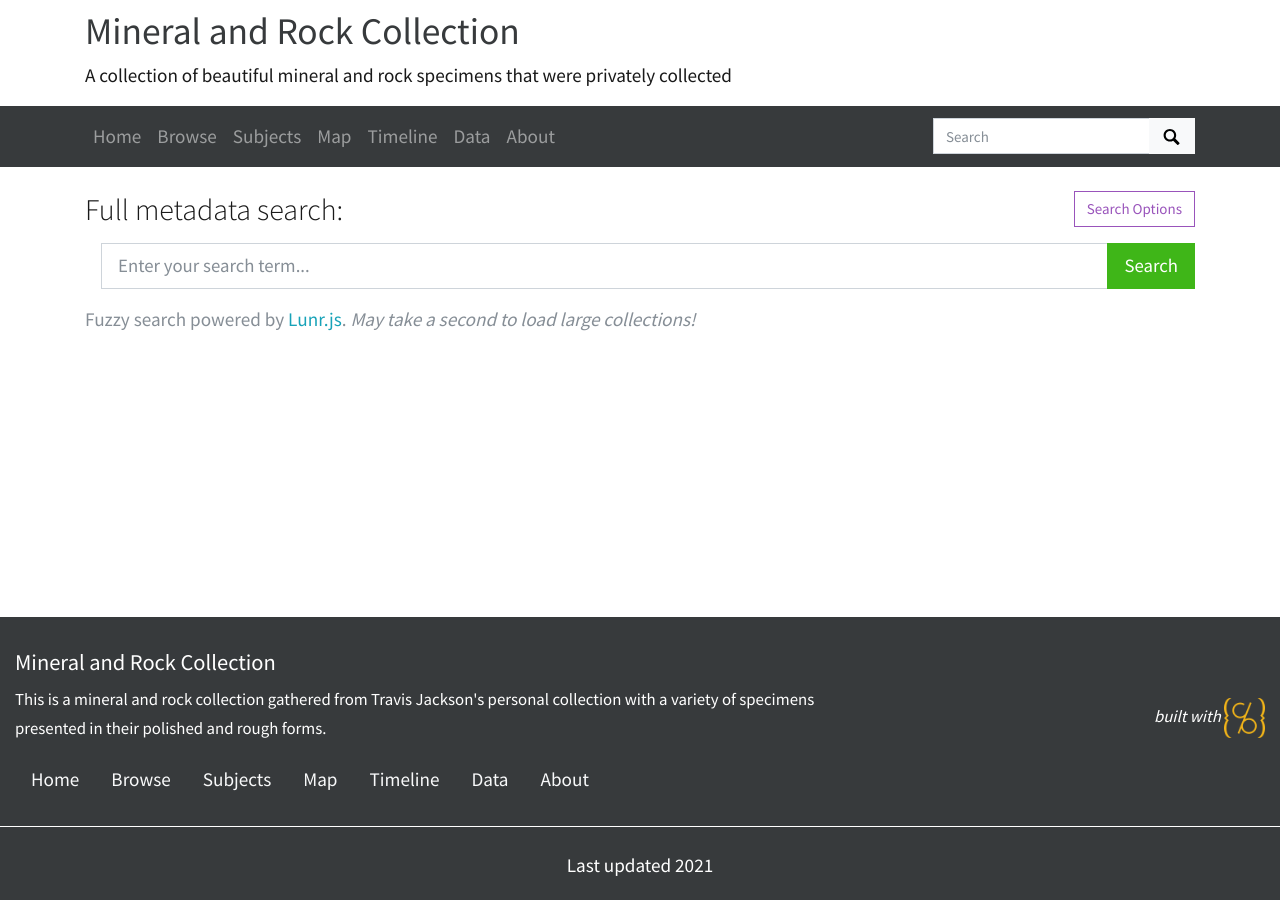
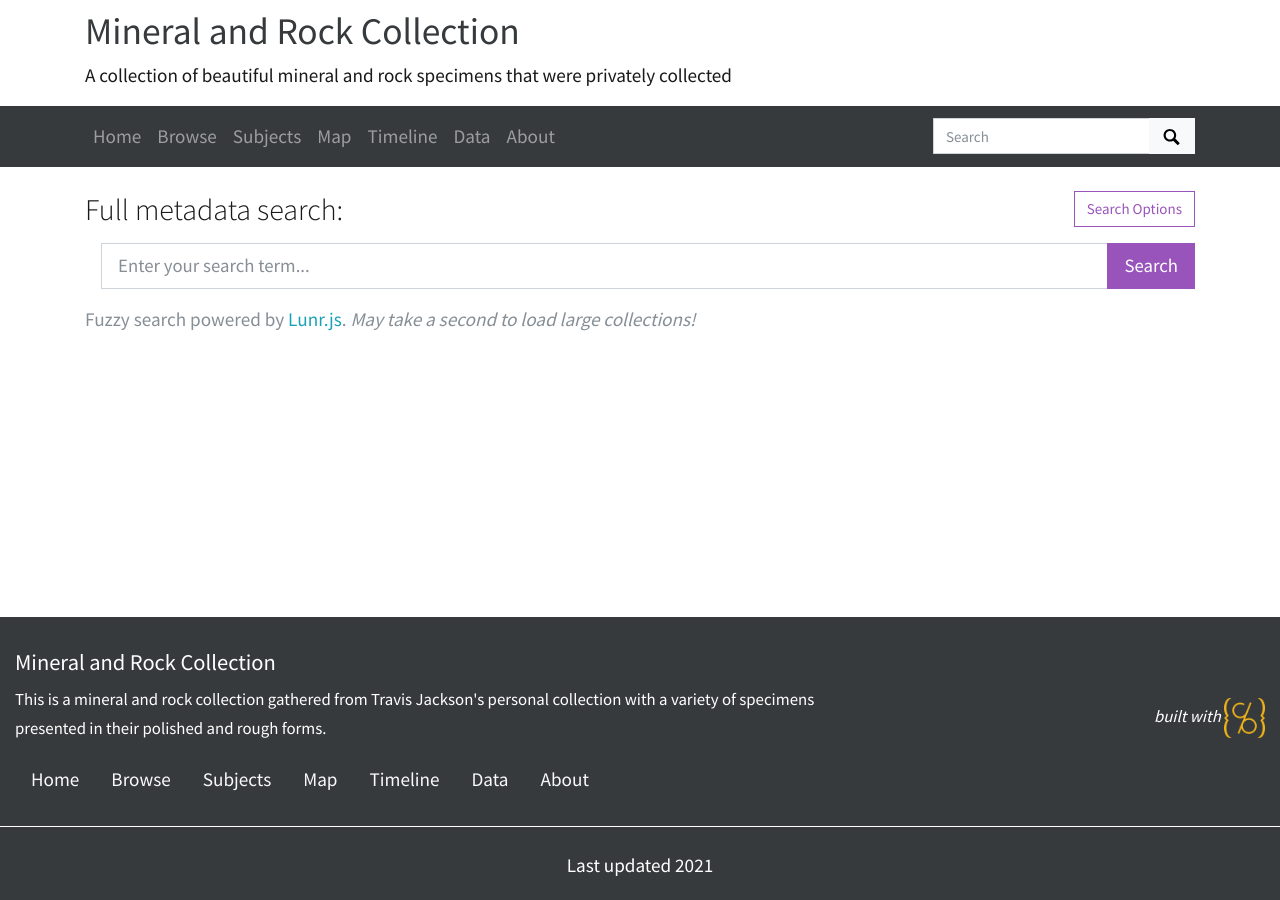
Before and after one commit to ilewis13/Mineral-and-Rock-Collection, a Jekyll site: the page built from pages/search.md, in a window 1280 px wide. Built offline with Jekyll 4.4.1, drawn with Linux system fonts in a browser that asks for light colours; nearby versions of some CDN libraries.

Commit message:
Update search.html

```diff
--- a/_layouts/search.html
+++ b/_layouts/search.html
@@ -33,7 +33,7 @@
         <div class="input-group input-group-lg">
             <input id="lunrSearchBox" class="form-control " type="text" placeholder="Enter your search term..." >
             <div class="input-group-append">
-                <button class="btn btn-success" type="submit">
+                <button class="btn btn-info" type="submit">
                     Search
                 </button>
             </div>
```
